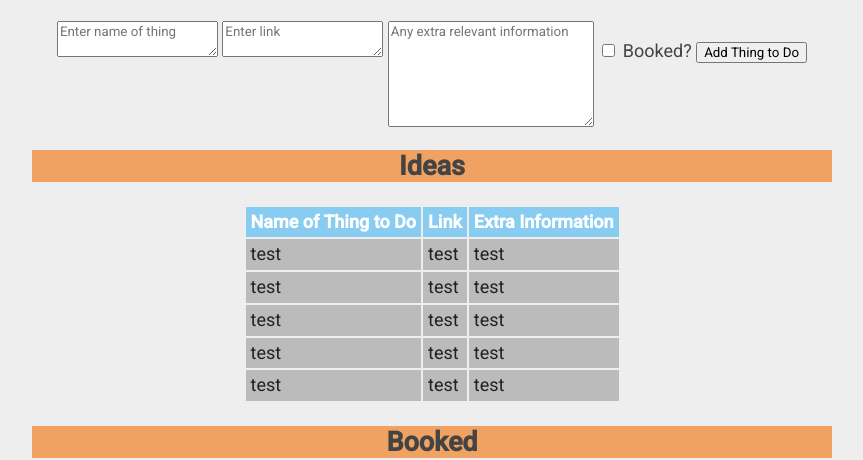
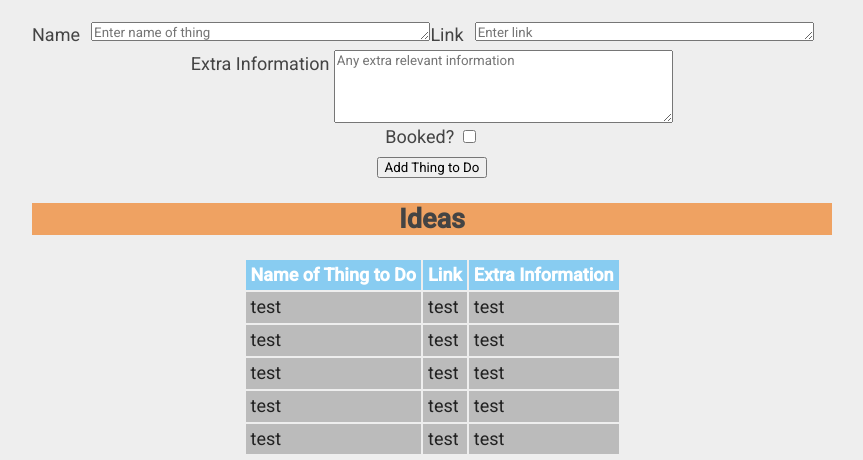
Before and after one commit to AMG3141/holidays, a plain HTML site: page index.html in a window 1280 px wide. Shown: the part 86-546 px from the top of the page, without its empty margins (208-1071 px from the left). Drawn offline with Linux system fonts and the light colour scheme.

Commit message:
some changes

```diff
--- a/index.html
+++ b/index.html
@@ -15,12 +15,29 @@
 	<script src="script.js"></script>
 	<h1>Plans for London</h1>
 	<!-- Input boxes -->
-	<textarea id="tabLondonInput0" class="basicInput" placeholder="Enter name of thing"></textarea>
-	<textarea id="tabLondonInput1" class="basicInput" placeholder="Enter link"></textarea>
-	<textarea id="tabLondonInput2" class="extraInfo" placeholder="Any extra relevant information"></textarea>
-	<input type="checkbox" id="tabLondonBookedInput">
-	<label for="tabLondonBookedInput">Booked?</label>
-	<button onclick="addToTable('tabLondon')">Add Thing to Do</button>
+	<div class="inputDiv">
+		<label for="tabLondonInput0">Name</label>
+		<textarea id="tabLondonInput0" class="basicInput" placeholder="Enter name of thing"></textarea>
+	</div>
+
+	<div class="inputDiv">
+		<label for="tabLondonInput1">Link</label>
+		<textarea id="tabLondonInput1" class="basicInput" placeholder="Enter link"></textarea>
+	</div>
+
+	<div>
+		<label for="tabLondonInput2">Extra Information</label>
+		<textarea id="tabLondonInput2" class="extraInfo" placeholder="Any extra relevant information" rows="5" cols="50"></textarea>
+	</div>
+
+	<div>
+		<label for="tabLondonBookedInput">Booked?</label>
+		<input type="checkbox" id="tabLondonBookedInput">
+	</div>
+
+	<div>
+		<button onclick="addToTable('tabLondon')">Add Thing to Do</button>
+	</div>
 
 	<h2>Ideas</h2>
 	<!-- Table for ideas -->
--- a/style.css
+++ b/style.css
@@ -62,11 +62,18 @@ h3 {
 
 .basicInput {
 	text-align: left;
+	width: 25em;
+	height: 1em;
+	margin-left: 0.5em;
 }
 
 .extraInfo {
 	text-align: left;
 	vertical-align: top;
-	width: 200px;
-	height: 100px;
+	width: 25em;
+	height: 5em;
 }
+
+.inputDiv {
+	display: table-cell;
+}
```
